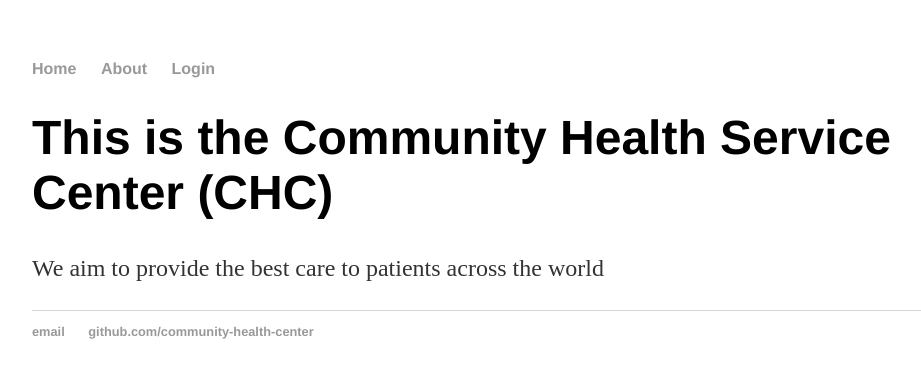
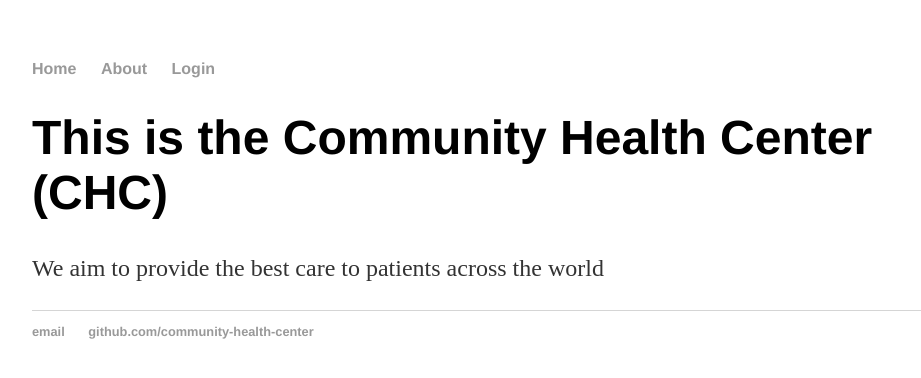
Before and after one commit to community-health-center/community-health-center.github.io, a plain HTML site: page index.html in a window 1280 px wide. Shown: the whole page, without its empty margins (160-1081 px from the left). Drawn offline with Linux system fonts and the light colour scheme.

Commit message:
Update index.html

```diff
--- a/index.html
+++ b/index.html
@@ -15,7 +15,7 @@
 		</nav>
 		<div class="container">
     		<div class="blurb">
-        		<h1>This is the Community Health Service Center (CHC)</h1>
+        		<h1>This is the Community Health Center (CHC)</h1>
 				<p>We aim to provide the best care to patients across the world</p>
     		</div><!-- /.blurb -->
 		</div><!-- /.container -->
```
